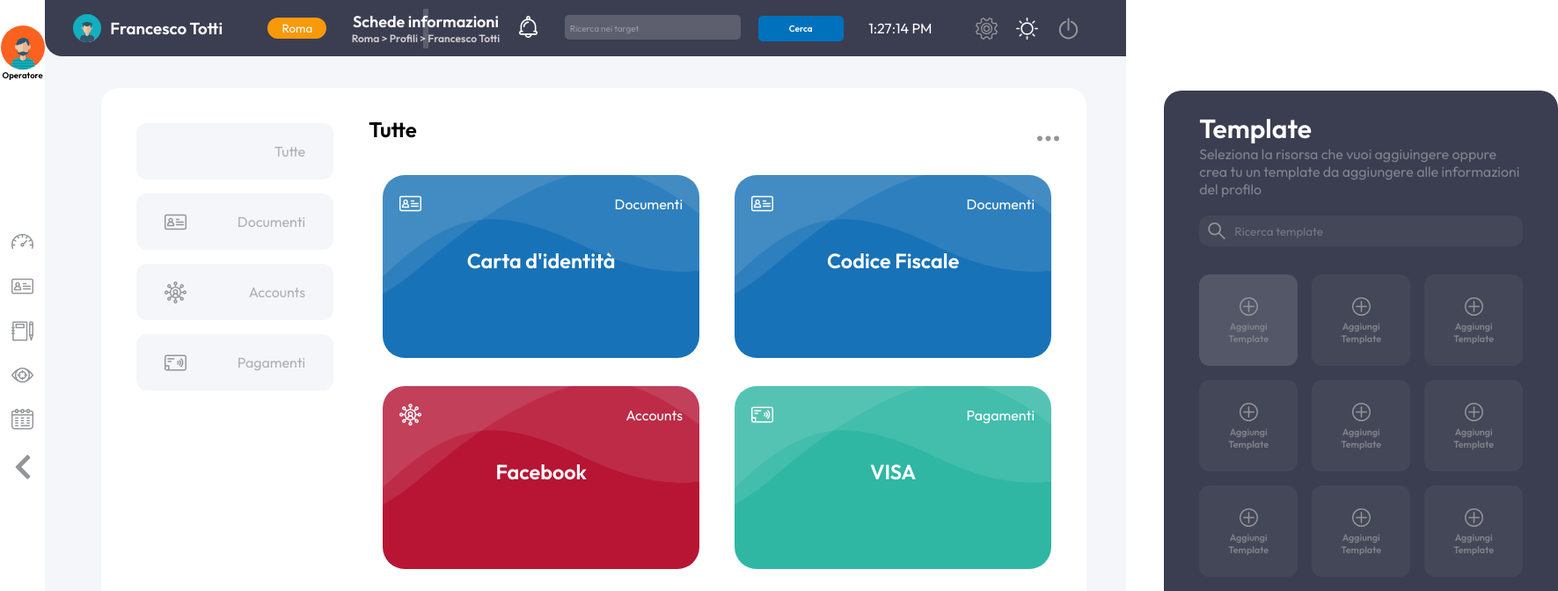
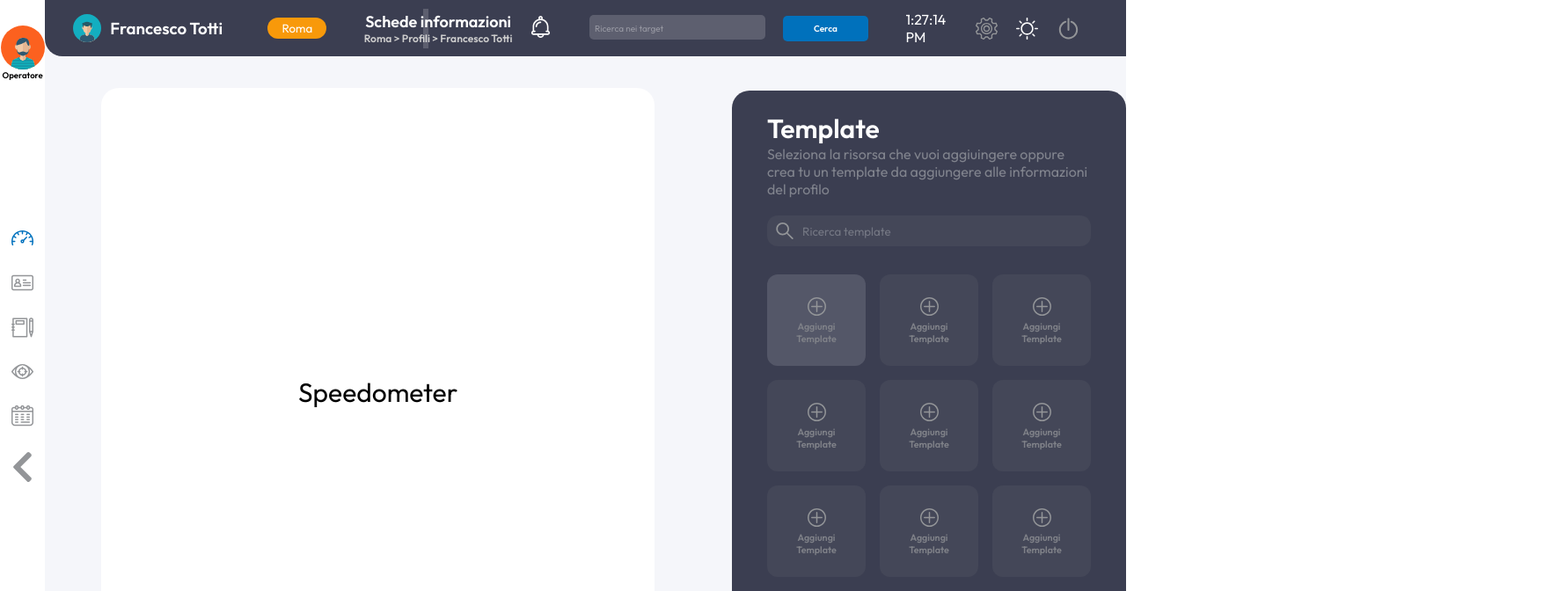
Before and after one commit to Arianna1996/progetto-team, a React (Create React App) app: page / in a window 1280 px wide. Both pictures are taken after a click on the picture 25 px from the left and 274 px from the top of the page. Shown: the top 672 px of the page at 88% size, 1771 px wide, since content can reach past the window. Built offline with nearby package versions, Linux system fonts and the light colour scheme.

Commit message:
Added onClick on image on Sidebar.js

```diff
--- a/src/App.css
+++ b/src/App.css
@@ -69,3 +69,17 @@
 ::-webkit-scrollbar-thumb:hover {
   background: #555;
 }
+
+.mainContent {
+  margin-top: 100px;
+  margin-left: 4rem;
+  background-color: #fff;
+  width: 70rem;
+  display: flex;
+  /* padding: 1rem 2rem 0 0; */
+  border-radius: 20px 20px 0 0;
+  height: calc(100vh - 6.69rem);
+  justify-content: center;
+  align-items: center;
+  font-size: 30px;
+}
--- a/src/App.js
+++ b/src/App.js
@@ -8,11 +8,33 @@
 
 function App() {
   const [showModal, setShowModal] = useState(false);
+  const [changeContent, setChangeContent] = useState();
 
   const modalHandler = () => {
     setShowModal(!showModal);
     console.log("Hai Cliccato");
   };
+
+  const iconHandler = (iconId) => {
+    setChangeContent(iconId);
+    console.log(changeContent);
+  };
+
+  let content;
+
+  if (changeContent === "speedometer") {
+    content = <div className="mainContent">Speedometer</div>;
+  } else if (changeContent === "diary") {
+    content = <div className="mainContent">Diary</div>;
+  } else if (changeContent === "focus") {
+    content = <div className="mainContent">Focus</div>;
+  } else if (changeContent === "calendar") {
+    content = <div className="mainContent">Calendar</div>;
+  } else if (changeContent === "chevron-left-solid") {
+    content = <CentralCard />;
+  } else {
+    content = <CentralCard />;
+  }
 
   return (
     <div className="App">
@@ -30,9 +52,9 @@
       ) : (
         ""
       )}
-      <Sidebar />
+      <Sidebar onIconClick={iconHandler} />
       <Navbar />
-      <CentralCard />
+      {content}
       <Template onModalShow={modalHandler} />
     </div>
   );
--- a/src/components/centralCard/CentralCard.js
+++ b/src/components/centralCard/CentralCard.js
@@ -8,7 +8,7 @@
 
 import _ from "lodash";
 
-const CentralCard = () => {
+const CentralCard = (props) => {
   const [category, setCategory] = useState("Tutte");
   const [show, setShow] = useState(false);
 
@@ -107,6 +107,7 @@
             />
             <DropDown show={show} />
           </div>
+
           <div className={styles.overflow}>
             {finalCards.map((card) => {
               return (
--- a/src/components/centralCard/CentralCard.module.css
+++ b/src/components/centralCard/CentralCard.module.css
@@ -44,6 +44,7 @@
   grid-template-columns: 1fr 1fr;
   width: 53rem;
 }
+
 .bar {
   overflow-y: scroll;
   max-height: 100%;
--- a/src/components/navbar/Clock.js
+++ b/src/components/navbar/Clock.js
@@ -9,7 +9,7 @@
     }, 1000);
   });
 
-  return <p>{date}</p>;
+  return <p style={{ width: "1rem" }}>{date}</p>;
 };
 
 export default Clock;
--- a/src/components/sidebar/Sidebar.js
+++ b/src/components/sidebar/Sidebar.js
@@ -1,7 +1,36 @@
 import styles from "./Sidebar.module.css";
-//import userimg from "../assets/avatar.svg";
+import React, { useState } from "react";
 
-const Sidebar = () => {
+const Sidebar = (props) => {
+  const [index, setIndex] = useState(1);
+
+  const handleClick = (i) => {
+    setIndex(i);
+  };
+
+  let filteredColor =
+    "brightness(0) saturate(100%) invert(24%) sepia(94%) saturate(1775%) hue-rotate(185deg) brightness(100%) contrast(102%)";
+
+  const imageClickHandler = (event) => {
+    let takeEvent = event.target.id;
+    props.onIconClick(takeEvent);
+    // setActive(index);
+    console.log(event);
+  };
+
+  // const indexHandler = (index) => {
+  //   setActive(index);
+  // };
+
+  const arrayImg = [
+    "speedometer",
+    "documents",
+    "diary",
+    "focus",
+    "calendar",
+    "chevron-left-solid",
+  ];
+
   return (
     <div className={styles.sidebar}>
       <div className={styles["first-item"]}>
@@ -9,15 +38,23 @@
         <p>Operatore</p>
       </div>
       <div className={styles["second-item"]}>
-        <img src="../assets/speedometer.svg" />
-        <img src="../assets/documents.svg" />
-        <img src="../assets/diary.svg" />
-        <img src="../assets/focus.svg" />
-        <img src="../assets/calendar.svg" />
-        <img
-          className={styles.arrow}
-          src="../assets/chevron-left-solid.svg"
-        ></img>
+        {arrayImg.map((img, i) => {
+          return (
+            <img
+              key={i}
+              src={`../assets/${img}.svg`}
+              id={img}
+              // onClick={imageClickHandler}
+              onClick={(takeEvent) => {
+                imageClickHandler(takeEvent);
+                handleClick(i);
+              }}
+              style={{
+                filter: i === index ? filteredColor : "none",
+              }}
+            />
+          );
+        })}
       </div>
       <div className={styles["third-item"]}>
         <img src="../assets/question.png" />
--- a/src/components/sidebar/Sidebar.module.css
+++ b/src/components/sidebar/Sidebar.module.css
@@ -43,3 +43,7 @@
 .arrow {
   width: 20px;
 }
+
+.second-item img:hover {
+  cursor: pointer;
+}
```
